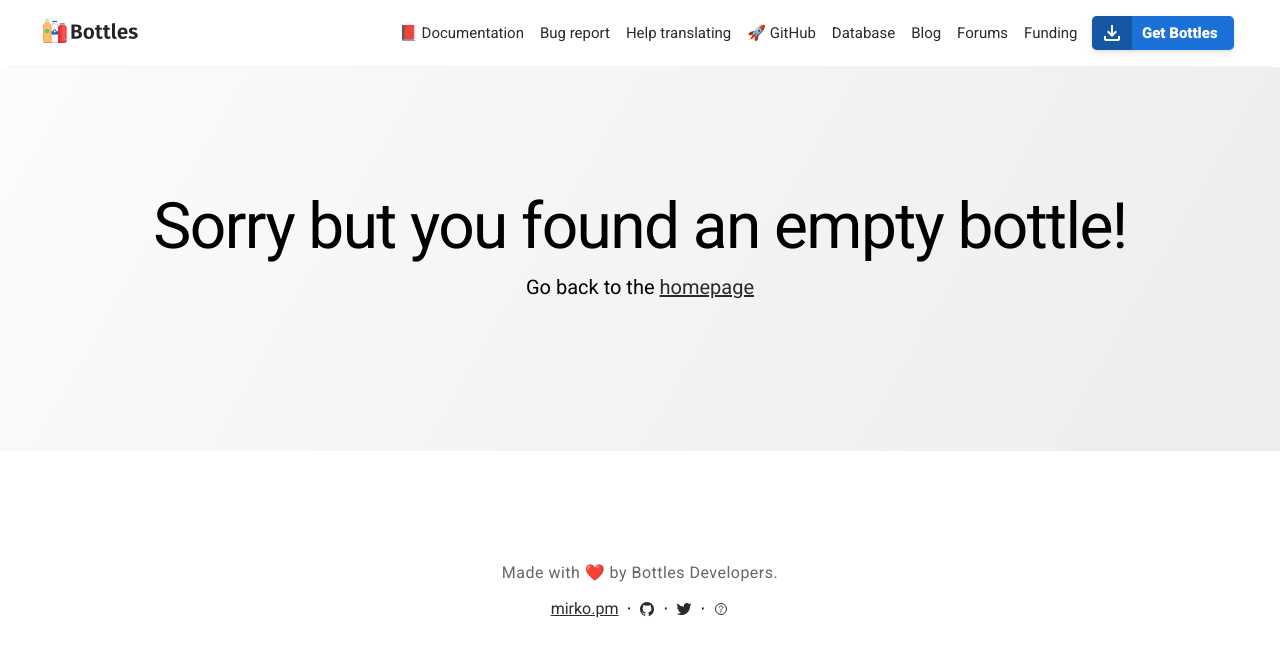
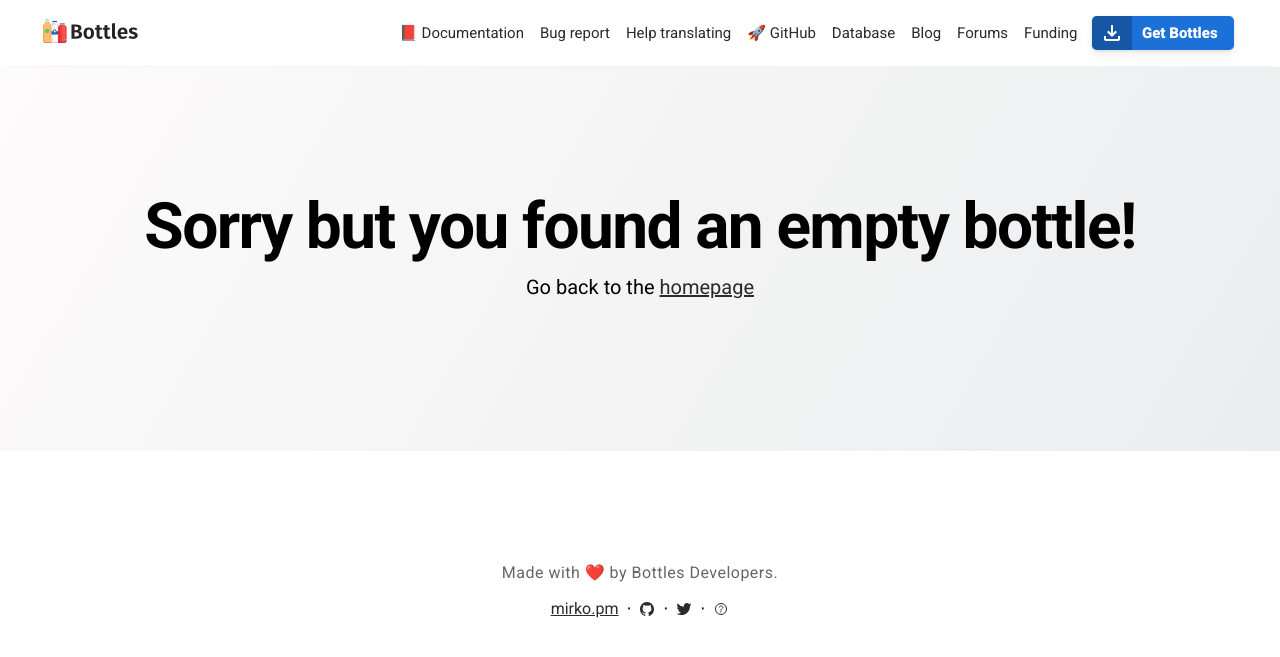
Before and after one commit to bottlesdevs/website, a Jekyll site: the page built from 404.md, in a window 1280 px wide. Shown: the top 657 px of the page. Built offline with Jekyll 4.4.1, drawn with Linux system fonts in a browser that asks for light colours; nearby versions of some CDN libraries; comment, search, counter and statistics services are not loaded.

Commit message:
small fixes

```diff
--- a/assets/css/style.css
+++ b/assets/css/style.css
@@ -27,6 +27,9 @@
     font-weight: 500;
     display: block;
     text-align: right;
+    display: flex;
+    align-items: center;
+    justify-content: flex-end;
 }
 
 .mdi {
@@ -130,7 +133,7 @@
 }
 
 section.hero h1 {
-    font-weight: 400;
+    /* font-weight: 400; */
     margin: 0;
     letter-spacing: -.1rem;
     line-height: 1;
--- a/index.html
+++ b/index.html
@@ -16,7 +16,7 @@
 
 <section class="hero">
   <div class="container">
-    <h1 class="animate__animated animate__fadeIn">Run Windows in<strong>a Bottle</strong></h1>
+    <h1 class="animate__animated animate__fadeIn">Run Windows in a <u>Bottle</u></h1>
     <p>Easily run Windows software on Linux with Bottles!</p>
     <a class="button" href="/download" title="Download Bottles"><span class="mdi material-icons-outlined"> file_download </span>Download</a>
     <div class="more-links">
```
